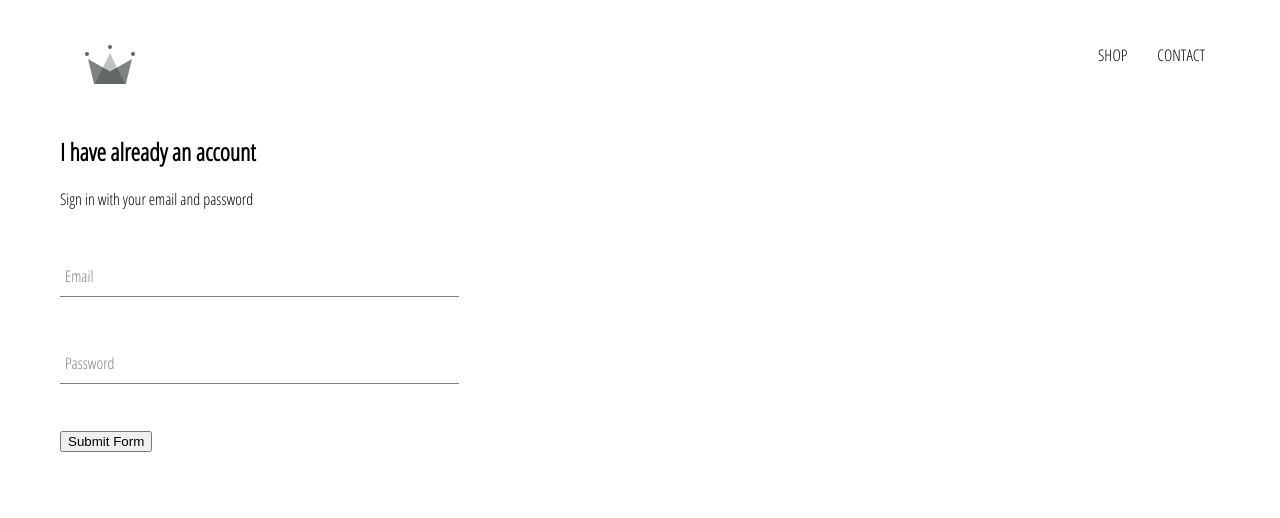
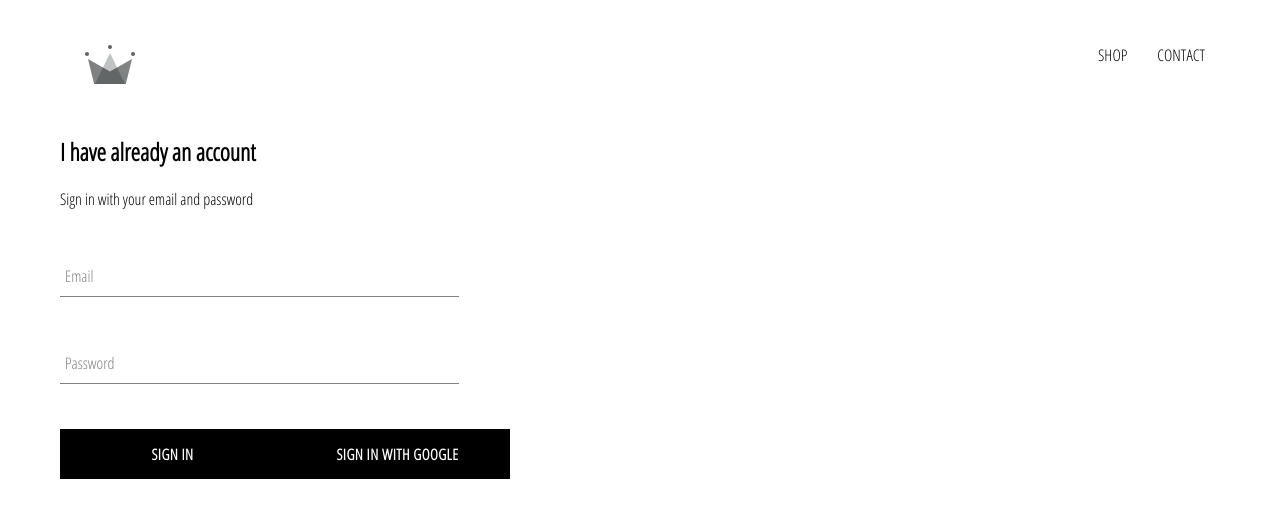
Before and after one commit to den-codes/crown-clothing, a React (Create React App) app: page /signin in a window 1280 px wide. Shown: the top 518 px of the page. Built offline with nearby package versions, Linux system fonts and the light colour scheme.

Commit message:
added sign in with google auth

```diff
--- a/package.json
+++ b/package.json
@@ -6,6 +6,7 @@
     "@testing-library/jest-dom": "^5.15.1",
     "@testing-library/react": "^11.2.7",
     "@testing-library/user-event": "^12.8.3",
+    "firebase": "^9.6.1",
     "node-sass": "^6.0.1",
     "react": "^17.0.2",
     "react-dom": "^17.0.2",
--- /dev/null
+++ b/src/components/custom-button/custom-button.component.jsx
@@ -0,0 +1,11 @@
+import React from 'react';
+
+import './custom-button.styles.scss';
+
+
+const CustomButton = ({children, ...otherProps}) => (
+    <div className='custom-button' {...otherProps}>
+        {children}
+    </div>
+)
+export default CustomButton;
--- /dev/null
+++ b/src/components/custom-button/custom-button.styles.scss
@@ -0,0 +1,33 @@
+.custom-button {
+  min-width: 155px;
+  width: auto;
+  height: 50px;
+  letter-spacing: 0.5px;
+  line-height: 50px;
+  padding: 0 35px 0 35px;
+  font-size: 15px;
+  background-color: black;
+  color: white;
+  text-transform: uppercase;
+  font-family: 'Open Sans Condensed';
+  font-weight: bolder;
+  border: none;
+  cursor: pointer;
+  text-align: center;
+
+  &:hover {
+    background-color: white;
+    color: black;
+    border: 1px solid black;
+  }
+
+  &.google-sign-in {
+    background-color: #4285f4;
+    color: white;
+
+    &:hover {
+      background-color: #357ae8;
+      border: none;
+    }
+  }
+}
--- a/src/components/sign-in/sign-in.component.jsx
+++ b/src/components/sign-in/sign-in.component.jsx
@@ -1,5 +1,7 @@
 import React from 'react';
+import CustomButton from '../../components/custom-button/custom-button.component';
 import InputForm from '../../components/input-form/input-form.component';
+import { signInWithGoogle } from '../../firebase/firebase.utils';
 import './sign-in.styles.scss';
 
 class SignIn extends React.Component {
@@ -42,8 +44,12 @@ class SignIn extends React.Component {
                     onChange= {this.handleChange}
                     label='Password'
                     required />
-
-                    <input type='submit' value='Submit Form'></input>
+                    <div className='buttons'>
+                    <CustomButton type='submit'>Sign In</CustomButton>
+                    <CustomButton onClick={signInWithGoogle}>
+                        {' '}
+                        Sign in with Google{' '}</CustomButton>
+                    </div>
                 </form>
             </div>
         );
--- a/src/components/sign-in/sign-in.styles.scss
+++ b/src/components/sign-in/sign-in.styles.scss
@@ -3,3 +3,8 @@
     display: flex;
     flex-direction: column;
   }
+  .buttons{
+    display: flex;
+    flex-direction: row;
+    width: 330px;
+  }
--- /dev/null
+++ b/src/firebase/firebase.utils.js
@@ -0,0 +1,31 @@
+import firebase from 'firebase/compat/app';
+import 'firebase/compat/firestore';
+import 'firebase/compat/auth';
+
+
+const config = {
+
+    apiKey: "AIzaSyAw0IEkazZ0aJoDEoyUeJ9eOwi4XwRUdys",
+
+    authDomain: "crown-clothing-c1f43.firebaseapp.com",
+
+    projectId: "crown-clothing-c1f43",
+
+    storageBucket: "crown-clothing-c1f43.appspot.com",
+
+    messagingSenderId: "454006429000",
+
+    appId: "1:454006429000:web:dd799a8111fdf695ba4f7d"
+
+  };
+
+  firebase.initializeApp(config);
+
+  export const auth = firebase.auth();
+  export const firestore = firebase.firestore();
+
+  const provider = new firebase.auth.GoogleAuthProvider()
+  provider.setCustomParameters({ prompt: 'select_account' });
+  export const signInWithGoogle = () => auth.signInWithPopup(provider);
+
+  export default firebase;
```
Also changed, not shown: 1 other file (tests, documents, lock files or other folders).
